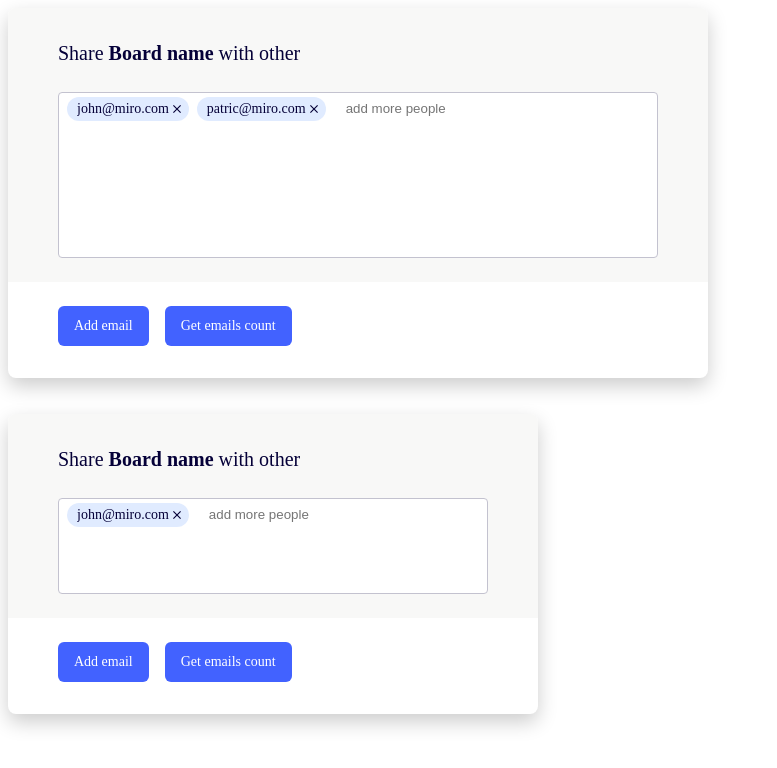
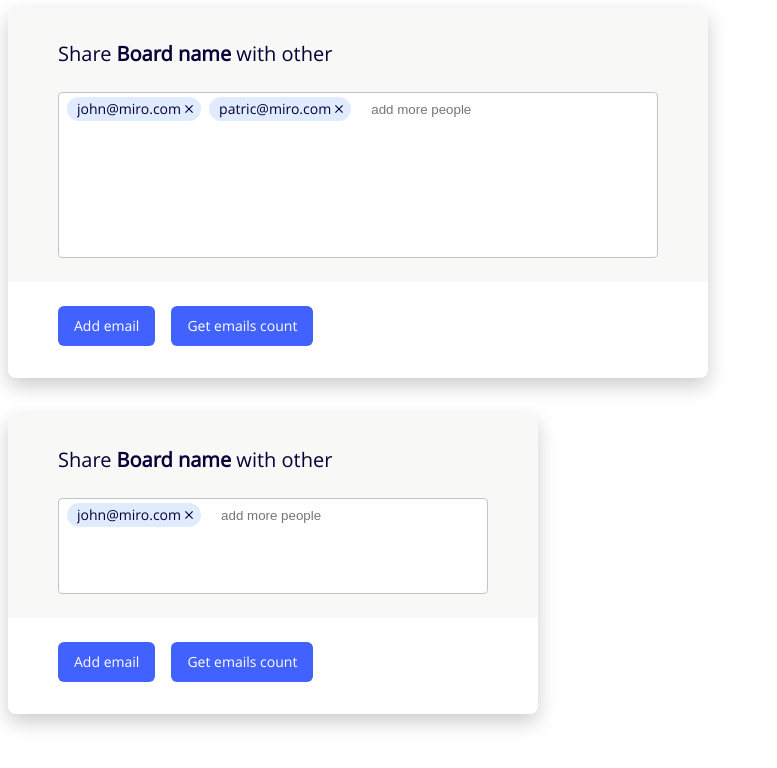
Before and after one commit to Sedjj/emails-editor-test, a website built with webpack: page src/index.html in a window 1280 px wide. Shown: the whole page, without its empty margins (0-777 px from the left). Built offline with nearby package versions, Linux system fonts and the light colour scheme.

Commit message:
немного правок

```diff
--- /dev/null
+++ b/action.yml
@@ -0,0 +1,5 @@
+- name: 'Run npm'
+    shell: bash
+    run: |
+      npm install
+      npm run build --if-present
--- a/package.json
+++ b/package.json
@@ -2,11 +2,11 @@
   "name": "emails-editor",
   "version": "1.0.0",
   "description": "Test case ui component",
-  "main": "index.js",
+  "main": "src/index.ts",
   "scripts": {
     "start:dev": "cross-env NODE_ENV=development webpack-dev-server --mode=development --config webpack.config.js",
     "build": "cross-env NODE_ENV=production webpack --mode=production --config webpack.config.js --progress --profile --colors",
-    "eslint": "eslint --cache --ext ..ts,.tsx,.jsx,.js src/"
+    "eslint": "eslint --cache --ext .ts,.js src"
   },
   "repository": {
     "type": "git",
--- a/src/components/Area/Area.less
+++ b/src/components/Area/Area.less
@@ -27,7 +27,7 @@
 		border-radius: 100px;
 		background: white;
 
-		.item-input {
+		.first-input {
 			width: auto;
 			border: 0;
 			outline: none;
--- a/src/components/Area/Area.ts
+++ b/src/components/Area/Area.ts
@@ -14,22 +14,23 @@ export class Area {
 	 * Метод для инициализации компонета, составление dom структуры и навешивание событий.
 	 */
 	private init(): HTMLElement {
-		let area = document.createElement('div');
+		let area: HTMLDivElement = document.createElement('div');
 		area.classList.add('container');
 
-		let input = document.createElement('input');
-		input.classList.add('item-input');
+		let input: HTMLInputElement = document.createElement('input');
+		input.classList.add('first-input');
 		input.placeholder = 'add more people';
 
-		let firstItem = document.createElement('div');
+		let firstItem: HTMLDivElement = document.createElement('div');
 		firstItem.classList.add('first');
 
 		input.addEventListener('keydown', this.handleKeydown, false);
 		input.addEventListener('blur', this.handleSave);
+		area.addEventListener('click', () => input.focus(), false);
 
-		area.addEventListener('click', () => input.focus(), false);
 		firstItem.append(input);
 		area.append(firstItem);
+
 		return area;
 	}
 
--- a/src/components/Button/Button.ts
+++ b/src/components/Button/Button.ts
@@ -6,7 +6,7 @@ export class Button {
 	 * Метод для инициализации компонета, составление dom структуры.
 	 */
 	private static init({value, indent}: IOptions): HTMLElement {
-		let button = document.createElement('div');
+		let button: HTMLDivElement = document.createElement('div');
 		button.classList.add('btn');
 		button.innerText = value;
 		if (indent) {
--- a/src/index.less
+++ b/src/index.less
@@ -1,14 +1,19 @@
+@font-face {
+	font-family: 'CustomFont';
+	src: local("Open Sans"),
+	url('fonts/OpenSans.ttf') format('truetype');
+}
+
 .frame {
 	position: relative;
 	height: 100%;
 	width: 100%;
-	font-family: 'OpenSans', serif;
+	font-family: 'CustomFont', serif;
 	font-style: normal;
 	font-weight: normal;
 	background: #FFFFFF;
 	box-shadow: 0 8px 20px rgba(0, 0, 0, 0.2);
 	border-radius: 8px;
-
 
 	span.title {
 		position: absolute;
--- a/src/index.ts
+++ b/src/index.ts
@@ -19,26 +19,26 @@ export class EmailsEditor {
 	 */
 	private init(props: IEmailsEditor): void {
 		if (props.container) {
-			let form = document.createElement('div');
+			let form: HTMLDivElement = document.createElement('div');
 			form.classList.add('frame');
 
-			let header = document.createElement('div');
+			let header: HTMLDivElement = document.createElement('div');
 			header.classList.add('header');
 
-			let title = document.createElement('span');
+			let title: HTMLSpanElement = document.createElement('span');
 			title.classList.add('title');
 			title.innerHTML = props.header || 'Share <b>Board name</b> with other';
 
 			this.area = new Area();
 			this.area.subscribe(this.emitEmails);
 
-			let buttonGroup = document.createElement('div');
+			let buttonGroup: HTMLDivElement = document.createElement('div');
 			buttonGroup.classList.add('btn-group');
 
-			let addEmail = new Button({value: 'Add email', indent: true});
+			let addEmail: Button = new Button({value: 'Add email', indent: true});
 			addEmail.addEvent(this.generateEmail);
 
-			let countEmails = new Button({value: 'Get emails count'});
+			let countEmails: Button = new Button({value: 'Get emails count'});
 			countEmails.addEvent(this.getCountEmails);
 
 			header.append(title);
```
Also changed, not shown: example/oneItemPage.html (+1 -1 lines), example/twoItemPage.html (+1 -1 lines), 1 other file.
